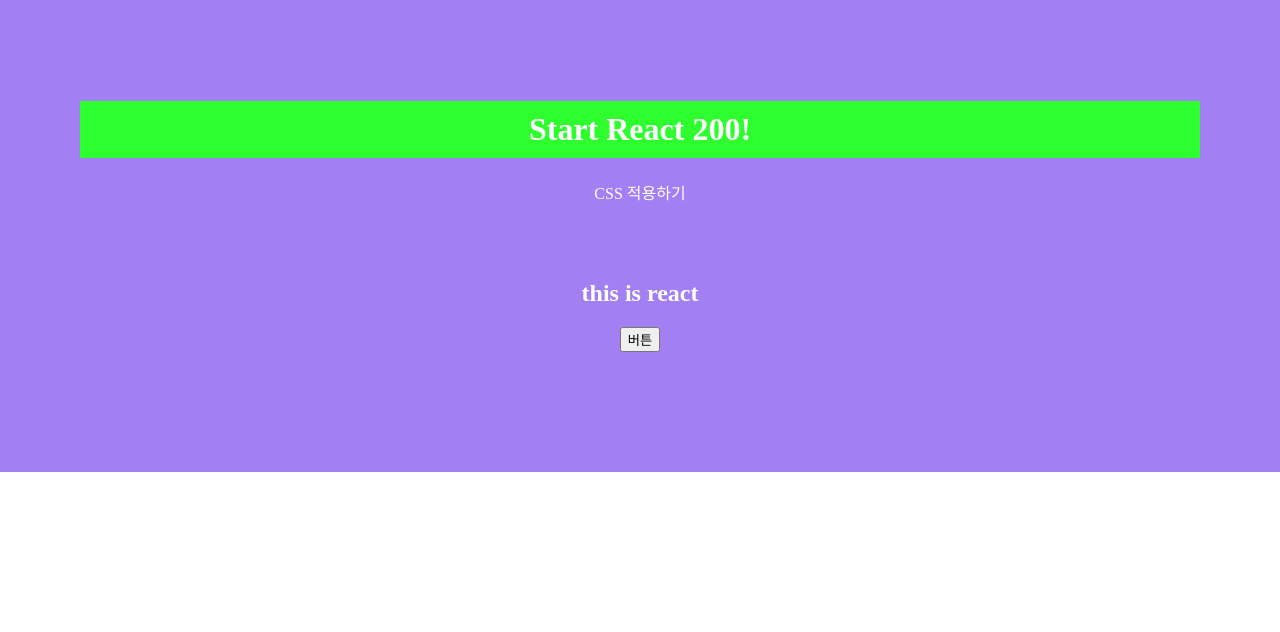
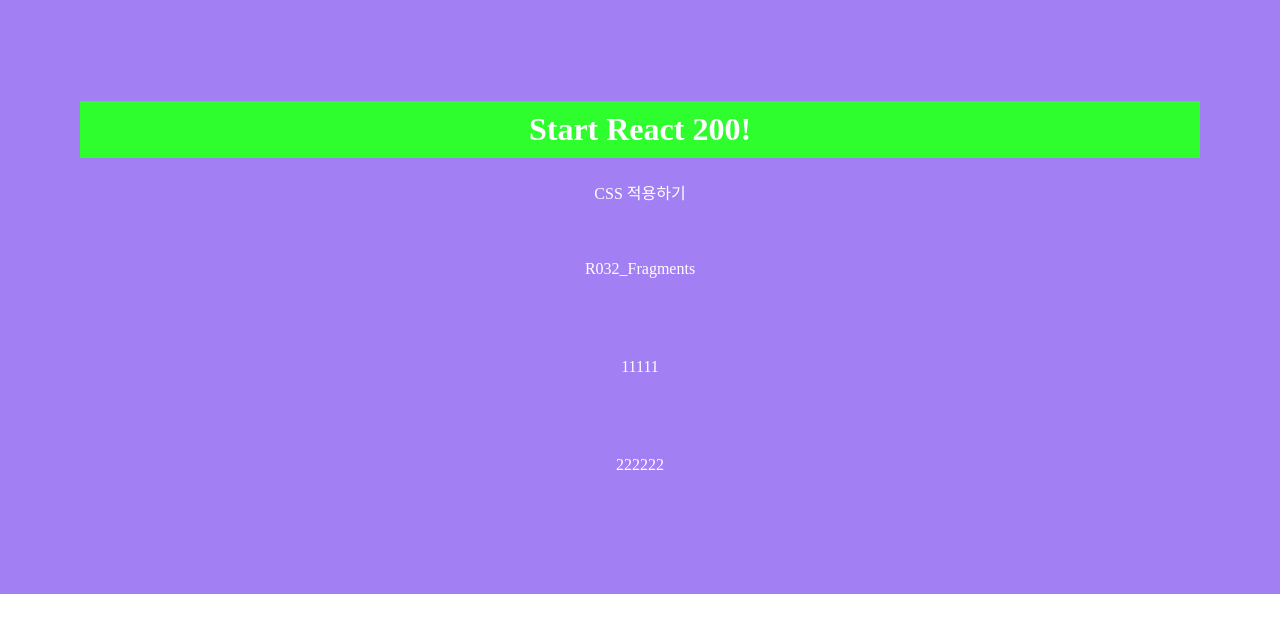
Before and after one commit to hamsuper/react200, a React (Create React App) app in the folder client/: page / in a window 1280 px wide. Shown: the top 632 px of the page. Built offline with nearby package versions, Linux system fonts and the light colour scheme.

Commit message:
[20220621] 032 Fragments 사용하기

```diff
--- a/client/src/App.js
+++ b/client/src/App.js
@@ -1,12 +1,12 @@
 import './App.css';
-import R031_ReactHook from './R031_ReactHook';
+import R032_Fragments from './R032_Fragments';
 
 function App() {
   return (
 		<div>
 			<h1>Start React 200!</h1>
 			<p>CSS 적용하기</p>
-      <R031_ReactHook />
+			<R032_Fragments />
 		</div>
   );
 }
--- /dev/null
+++ b/client/src/R032_Fragments.js
@@ -0,0 +1,13 @@
+import React, { Component, Fragment } from 'react'
+
+export default class R032_Fragments extends Component {
+  render() {
+    return (
+		<>
+			<div>R032_Fragments</div>
+			<div>11111</div>
+			<div>222222</div>
+		</>
+	);
+  }
+}
```
